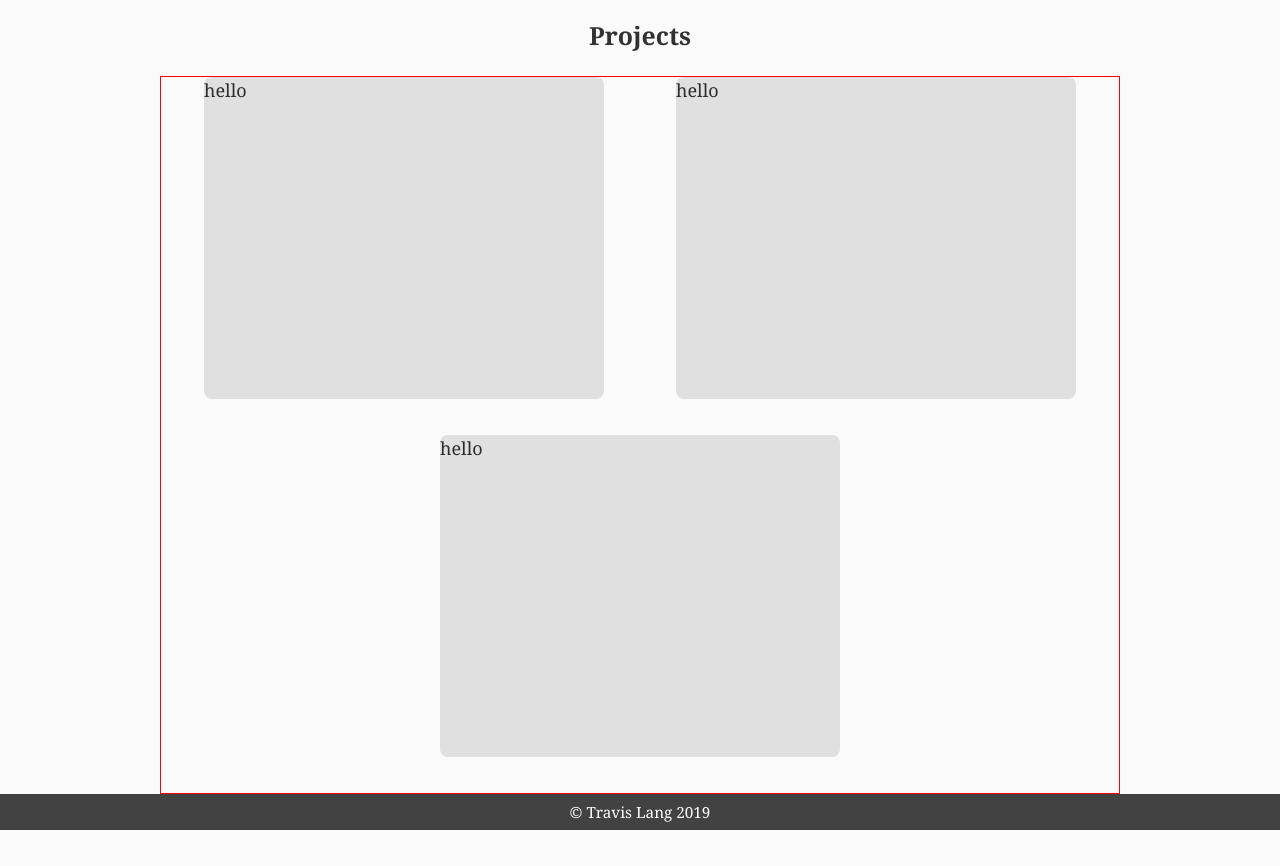
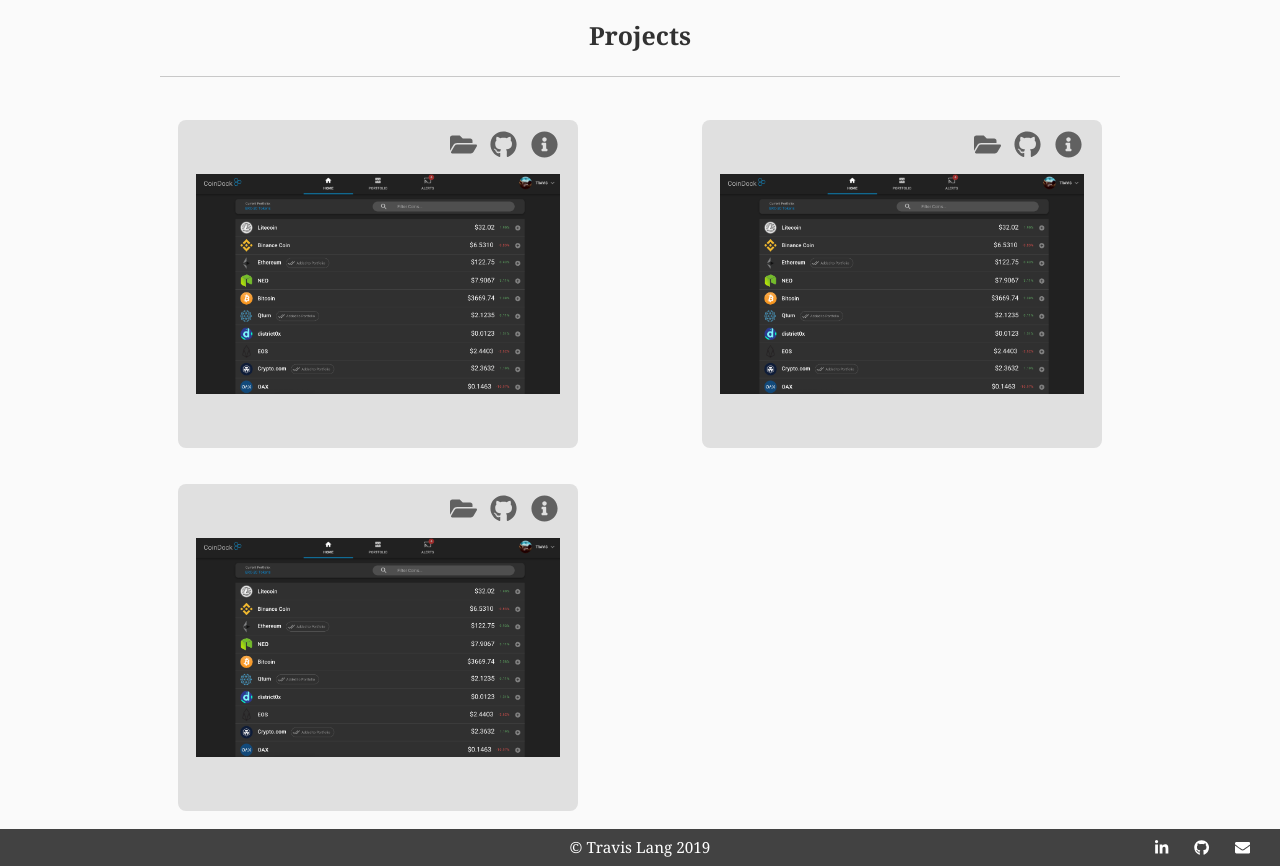
Before and after one commit to travislang/personal-portfolio, a Gatsby site: page /projects in a window 1280 px wide. Shown: the part 53-919 px from the top of the page. Before the commit the page ends 883 px from the top, so only its background shows below. Built offline with nearby package versions, Linux system fonts and the light colour scheme; Gatsby itself is replaced by a stand-in of ours.

Commit message:
add projects page and card component

```diff
--- a/src/components/Hero/hero.js
+++ b/src/components/Hero/hero.js
@@ -17,7 +17,9 @@ const Hero = () => (
         <div className={style.heroText}>
             <h1 style={{textAlign: 'center'}}>My name is Travis</h1>
             <h1 style={{ textAlign: 'center' }}>I am a software developer</h1>
-            <h2 style={{ color: '#616161', marginBottom: 0}}>I would love to connect
+            <hr />
+            <h2 style={{ color: '#616161', marginBottom: 0}}>
+                Lets connect
             </h2>
             <div className={style.iconsContainer}>
                 <a target='_blank' href='https://www.linkedin.com/in/travis-james-lang/'>
--- a/src/components/layout.js
+++ b/src/components/layout.js
@@ -2,8 +2,13 @@ import React from 'react'
 import PropTypes from 'prop-types'
 import { StaticQuery, graphql } from 'gatsby'
 
+import { FaLinkedinIn } from 'react-icons/fa';
+import { FaGithub } from 'react-icons/fa';
+import { FaEnvelope } from 'react-icons/fa';
+
 import Header from './header'
 import './layout.css'
+
 
 const Layout = ({ children }) => (
   <StaticQuery
@@ -32,9 +37,21 @@ const Layout = ({ children }) => (
             textAlign: 'center',
             color: 'white',
             padding: 5,
-            fontSize: '0.85em'
+            fontSize: '0.85em',
+            display: 'flex',
             }}>
-            &copy; Travis Lang 2019
+            <div style={{flexBasis: '30%'}}>
+
+            </div>
+                <div style={{ flexGrow: 1, flexBasis: '30%'}}>
+                &copy; Travis Lang 2019
+            </div>
+                <div style={{ display: 'flex', alignItems: 'center', justifyContent: 'flex-end', flexBasis: '30%'}}>
+                <FaLinkedinIn style={{marginRight: 25}}/>
+                <FaGithub style={{marginRight: 25}}/>
+                <FaEnvelope style={{marginRight: 25}}/>
+
+            </div>
         </footer>
       </>
     )}
--- a/src/components/projects/projectCard.js
+++ b/src/components/projects/projectCard.js
@@ -1,13 +1,40 @@
 import React from 'react'
 import { Link } from 'gatsby'
-
-import Image from '../image'
+import { StaticQuery, graphql } from 'gatsby'
+import Img from 'gatsby-image'
 import style from './projectCard.module.css';
 
+import { FaGithub } from 'react-icons/fa';
+import { FaFolderOpen } from 'react-icons/fa';
+import { FaInfoCircle } from 'react-icons/fa';
+
+const Image = () => (
+    <StaticQuery
+        query={graphql`
+      query {
+        placeholderImage: file(relativePath: { eq: "coindock-home.png" }) {
+          childImageSharp {
+            fluid(maxWidth: 300) {
+              ...GatsbyImageSharpFluid
+            }
+          }
+        }
+      }
+    `}
+        render={data => <Img fluid={data.placeholderImage.childImageSharp.fluid} />}
+    />
+)
 
 const ProjectCard = () => (
     <div className={style.root}>
-        hello
+        <div className={style.actions}>
+            <FaFolderOpen className={style.actionIcon} />
+            <FaGithub className={style.actionIcon} />
+            <FaInfoCircle className={style.actionIcon} />
+        </div>
+        <div className={style.innerCard}>
+            <Image />
+        </div>
     </div>
 )
 
--- a/src/components/projects/projectCard.module.css
+++ b/src/components/projects/projectCard.module.css
@@ -2,8 +2,27 @@
     display: flex;
     flex-direction: column;
     min-width: 400px;
-    max-width: 400px;
+    max-width: 450px;
     background-color: #e0e0e0;
-    margin: 0 2em 2em;
+    margin: 1em;
     border-radius: 8px;
+    position: relative;
+
 }
+
+.innerCard {
+    padding: 3em 1em;
+}
+
+.actions {
+    top: .25em;
+    right: .75em;
+    display: flex;
+    position: absolute;
+}
+
+.actionIcon {
+    font-size: 1.5em;
+    color: #616161;
+    margin: 0.25em;
+}
--- a/src/components/projects/projectsPage.module.css
+++ b/src/components/projects/projectsPage.module.css
@@ -1,8 +1,7 @@
 .root {
     margin: 0 auto;
-    border: 1px solid red;
     min-height: calc(100vh - 82px);
     display: flex;
     flex-wrap: wrap;
-    justify-content: center;
+    justify-content: space-between;
 }
--- a/src/pages/projects.js
+++ b/src/pages/projects.js
@@ -9,6 +9,7 @@ const Projects = () => (
   <Layout>
     <SEO title="Page two" />
         <h3 style={{marginTop: '1em', textAlign: 'center'}}>Projects</h3>
+        <hr />
         <ProjectsPage />
   </Layout>
 )
```
Also changed, not shown: src/images/coindock-home.png (added).
